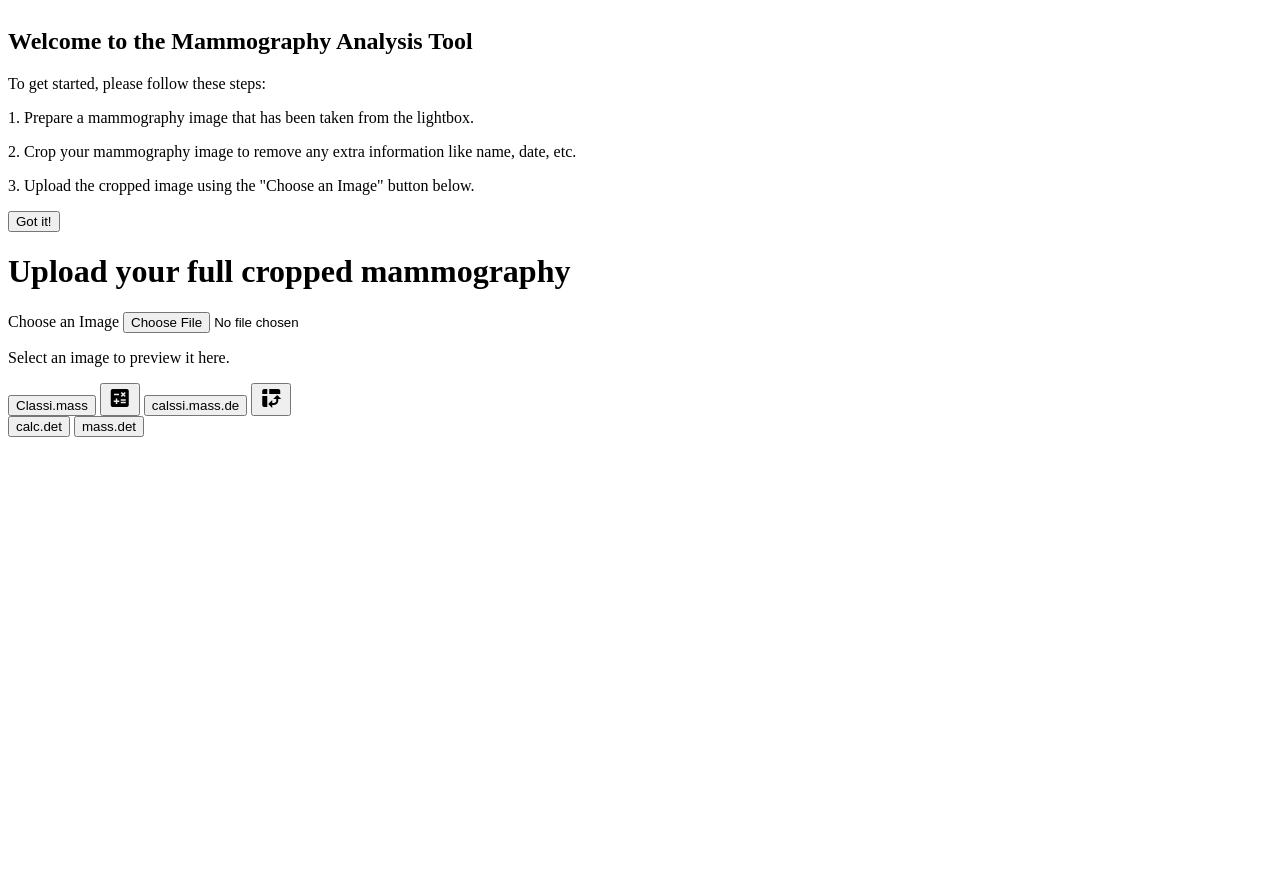
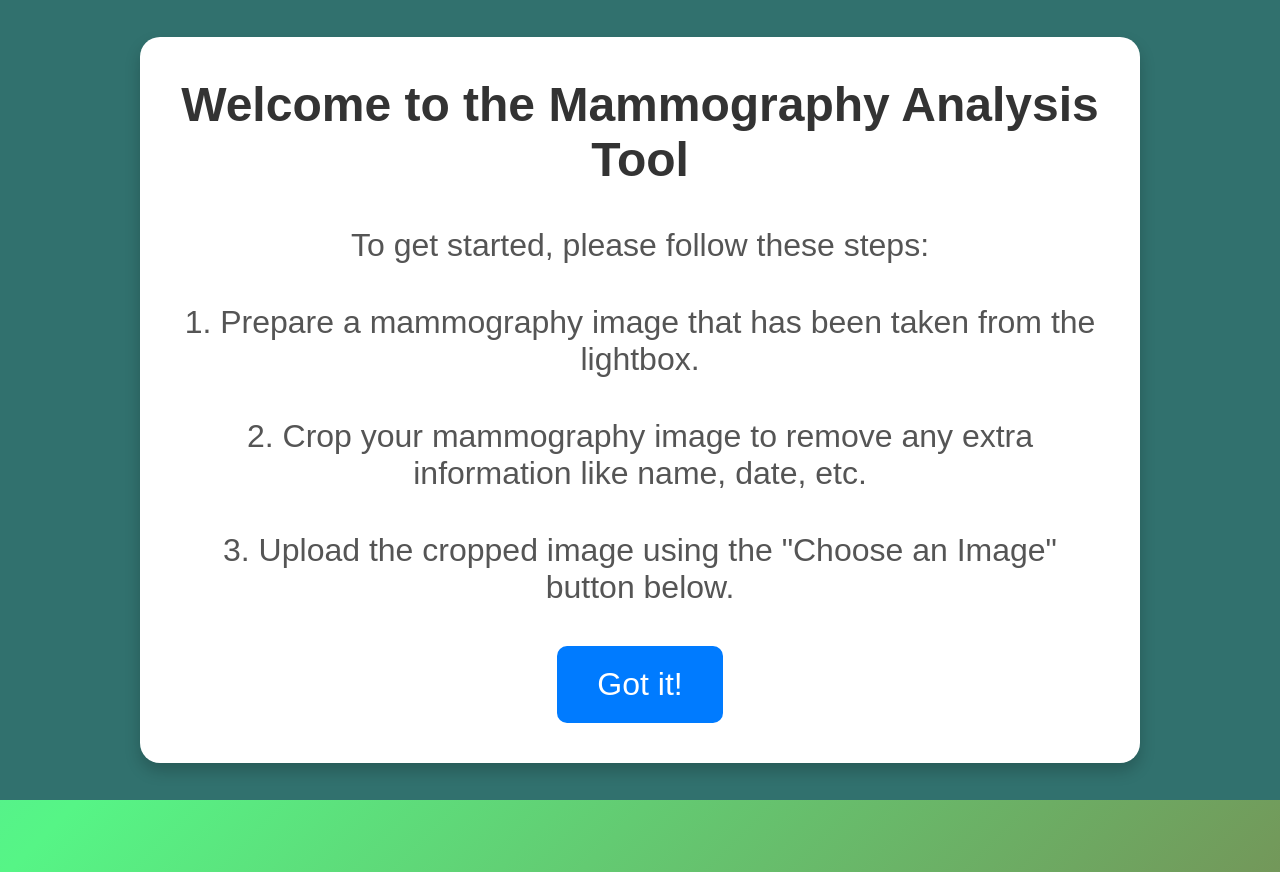
Before and after one commit to sabtel/mm, a plain HTML site: page index.html in a window 1280 px wide. Before the commit the page ends 800 px from the top, so only its background shows below. Drawn offline with nearby package versions, Linux system fonts and the light colour scheme.

Commit message:
Update index.html

```diff
--- a/index.html
+++ b/index.html
@@ -5,7 +5,7 @@
     <meta name="viewport" content="width=device-width, initial-scale=1.0">
     <title>Elegant Image Upload & Resize</title>
     <link href="https://fonts.googleapis.com/icon?family=Material+Icons" rel="stylesheet">
-    <link href="L:\newst version of project 3\style.css" rel="stylesheet">
+    <link href="b.css" rel="stylesheet">
     <script src="https://cdn.jsdelivr.net/npm/chart.js"></script>
 
 </head>
```
